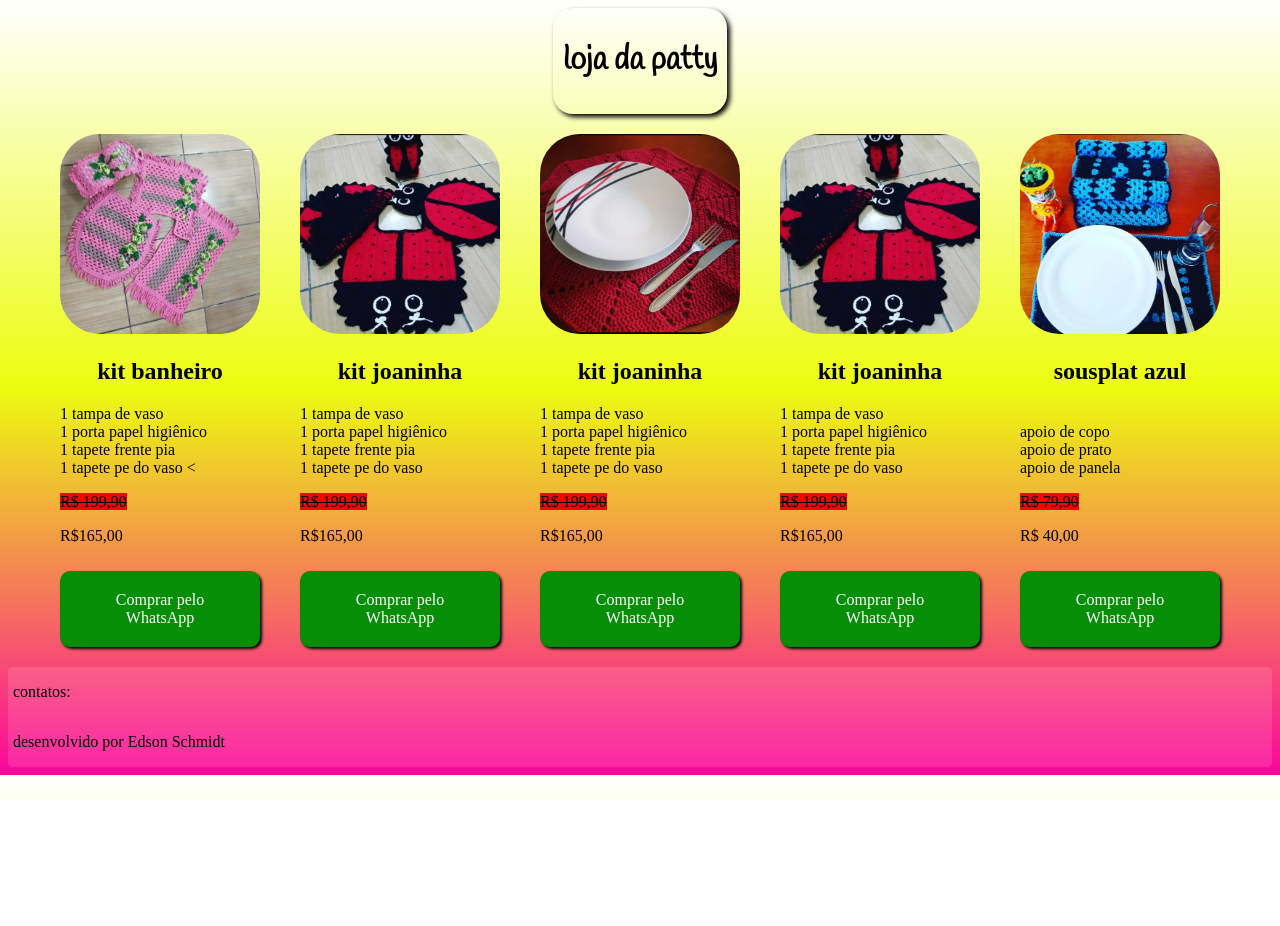
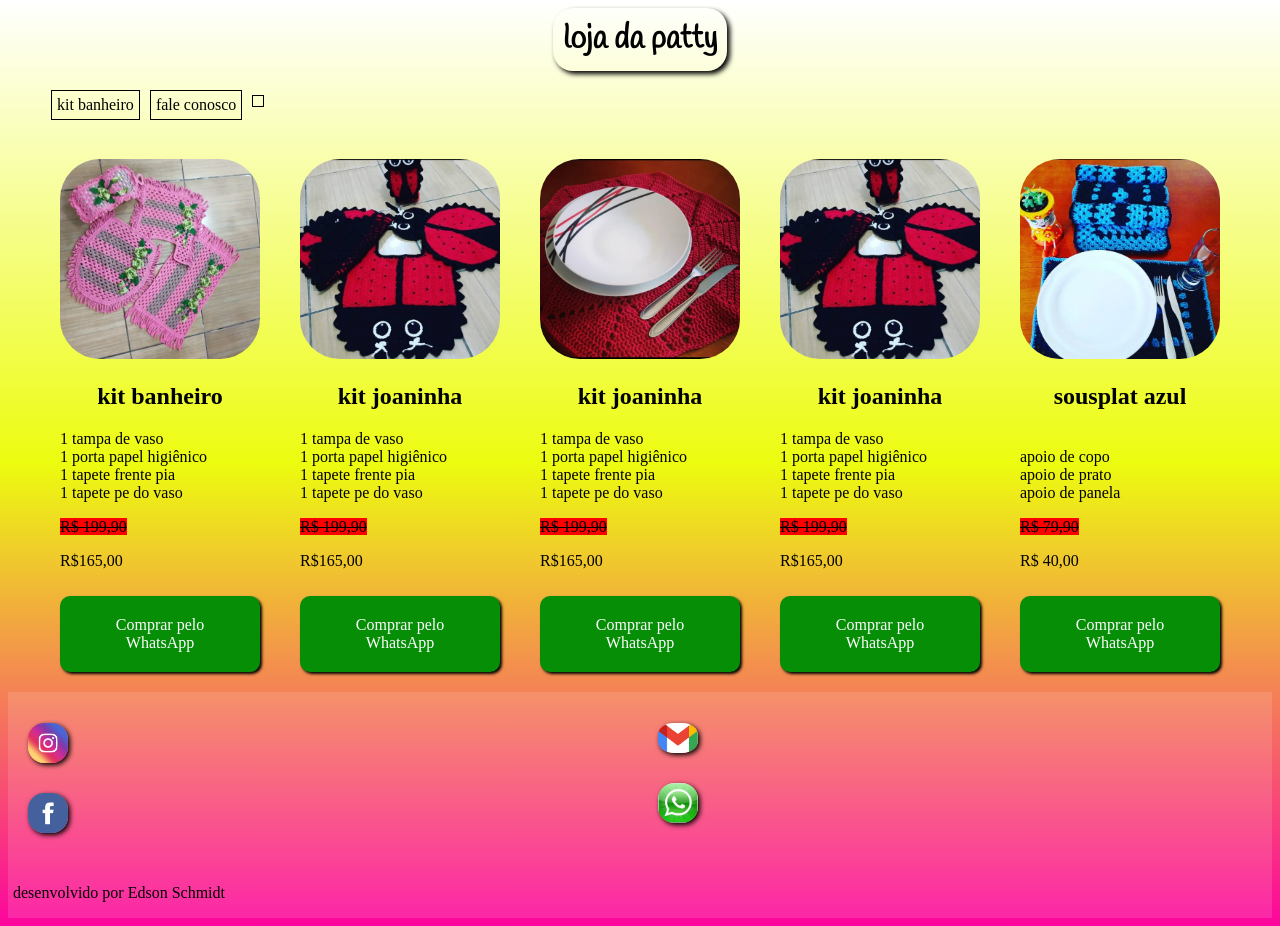
Before and after one commit to edsonschmidt95/lojapatty, a plain HTML site: page index.html in a window 1280 px wide. Before the commit the page ends 800 px from the top, so only its background shows below. Drawn offline with Linux system fonts and the light colour scheme.

Commit message:
atualização

```diff
--- /dev/null
+++ b/estilos/style.css
@@ -0,0 +1,116 @@
+@charset "utf-8";
+@import url('https://fonts.googleapis.com/css2?family=Handlee&display=swap');
+
+body{
+    background-image: linear-gradient(to top, rgb(252, 5, 157),rgba(236, 252, 11, 0.986), white);
+}
+header > h1{
+    text-align: center;
+    font-family: 'Handlee', cursive;
+    box-shadow: 3px 3px 5px black;
+    padding: 10px;
+    border-radius: 20px;
+    width: fit-content;
+    display: block;
+    margin: auto;
+    align-items: center;
+
+}
+header li{
+    border: 1px solid black;
+    padding: 5px;
+    margin: 3px;
+    display: inline-block;
+}
+
+
+
+main{
+    align-items: center;
+    display: flex;
+    justify-content: center;
+    flex-wrap: wrap;
+    margin:  auto;
+}
+
+
+.produto {
+    display: inline-block;
+    width: 200px;
+    margin: 20px;
+    text-align: center;
+
+
+}
+.descriçao{
+    text-align: justify;
+
+}
+.descriçao > h2{
+    text-align: center;
+}
+.descriçao > a{
+    text-align: center;
+}
+.produto:hover{
+    transform: scale(1.08);
+    border-radius: 30px;
+}
+
+.produto img {
+    max-width: 100%;
+    height: 200px;
+    width: 100%;
+    border-radius: 20%;
+
+}
+
+.btn-whatsapp {
+    display: inline-block;
+    background-color: #068f06;
+    color: white;
+    padding: 20px;
+    border-radius: 10px;
+    margin-top: 10px;
+    box-shadow: 2px 2px 3px black;
+
+}
+.btn-whatsapp:hover{
+
+    box-shadow: inset 2px 2px 3px black;
+}
+
+.produto >h2 >p{
+    text-align: right;
+}
+
+.contato img{
+    width: 40px;
+    margin: 5px;
+    border-radius: 40%;
+    box-shadow: 2px 2px 5px black;
+    box-sizing: border-box;
+}
+
+.contato {
+    display: flex;
+}
+
+.column {
+    flex: 1;
+    padding: 10px;
+}
+
+
+footer{
+    background-color: rgba(255, 250, 250, 0.123);
+    padding-left: 5px;
+    display: grid;
+    align-content: center;
+
+}
+footer > p,a{
+    text-decoration: none;
+    color:inherit;
+    border-radius: 50%;
+}
--- a/index.html
+++ b/index.html
@@ -5,123 +5,29 @@
 	<meta http-equiv="X-UA-Compatible" content="IE=edge">
 	<meta name="viewport" content="width=device-width, initial-scale=1.0">
 	<link rel="shortcut icon" href="croche.png" type="image/x-icon">
+	<link rel="stylesheet" href="estilos/style.css">
 	<title>artes da patty</title>
-
-<style>
-	@import url('https://fonts.googleapis.com/css2?family=Handlee&display=swap');
-		body{
-			background-image: linear-gradient(to top, rgb(252, 5, 157),rgba(236, 252, 11, 0.986), white);
-		}
-		header{
-			text-align: center;
-			font-family: 'Handlee', cursive;
-			box-shadow: 3px 3px 5px black;
-			padding: 10px;
-			border-radius: 20px;
-			width: fit-content;
-			display: block;
-			margin: auto;
-			align-items: center;
-
-		}
-
-
-		 .escondido{
-			display: none;
-		 }
-		 .contato:hover >.escondido{
-			display: block;
-		 }
-
-
-
-		main{
-			align-items: center;
-			display: flex;
-			justify-content: center;
-			flex-wrap: wrap;
-			margin:  auto;
-		}
-
-
-		.produto {
-			display: inline-block;
-			width: 200px;
-			margin: 20px;
-			text-align: center;
-
-
-		}
-		.descriçao{
-			text-align: justify;
-
-		}
-		.descriçao > h2{
-			text-align: center;
-		}
-		.descriçao > a{
-			text-align: center;
-		}
-		.produto:hover{
-			transform: scale(1.08);
-			border-radius: 30px;
-		}
-
-		.produto img {
-			max-width: 100%;
-			height: 200px;
-			width: 100%;
-			border-radius: 20%;
-
-		}
-
-		.btn-whatsapp {
-			display: inline-block;
-			background-color: #068f06;
-			color: white;
-			padding: 20px;
-			border-radius: 10px;
-			margin-top: 10px;
-			box-shadow: 2px 2px 3px black;
-
-		}
-		.btn-whatsapp:hover{
-
-			box-shadow: inset 2px 2px 3px black;
-		}
-
-		.produto >h2 >p{
-			text-align: right;
-		}
-		footer{
-			background-color: rgba(255, 250, 250, 0.123);
-			border-radius: 5px;
-			padding-left: 5px;
-			display: grid;
-			align-content: center;
-
-		}
-		footer > p,a{
-			text-decoration: none;
-			color:inherit;
-		}
-
-
-</style>
 </head>
 <body>
 	<header>
 	<h1>loja da patty</h1>
+	<nav>
+		<ul>
+			<li><a href="#banheiro">kit banheiro</a></li>
+			<li><a href="#contato">fale conosco</a></li>
+			<li><a href=""></a></li>
+		</ul>
+	</nav>
 
 	</header>
 
 	<main>
-		<div class="produto">
+		<div class="produto" id="banheiro">
 
 			<img src="kit banheiro.jpg">
 			<div class="descriçao">
 				<h2>kit banheiro </h2>
-				<p>1 tampa de vaso<br> 1 porta papel higiênico <br>1 tapete frente pia <br>1 tapete pe do vaso <</p>
+				<p>1 tampa de vaso<br> 1 porta papel higiênico <br>1 tapete frente pia <br>1 tapete pe do vaso </p>
 				<p ><del style="background-color: red;">R$ 199,90</del></p>
 				<p > R$165,00</ins></p>
 				<a href="https://wa.me/55051999067650?text=Olá! Gostaria de comprar o kit banheiro." class="btn-whatsapp" target="_blank">Comprar pelo WhatsApp</a>
@@ -171,12 +77,19 @@
 		</div>
 	</main>
 	<footer>
+		<div class="contato" id="contato">
+			<div class="column">
+				<p><a href="https://www.instagram.com/art_esdapatty/" target="_blank"><img src="imagens/logo-instagram.jpg" alt="logo insta"></a></p>
+				<p><a href="https://www.facebook.com/patty.schweig/" target="_blank"><img src="imagens/logo-facebook.jpg" alt="logo face"></a> </p>
+			</div>
+			<div class="column">
+				<p> <a href="https://dinho.a.schmidt@hotmail.com" target="_blank"><img src="imagens/logo-email.png" alt="logo e-mail"></a> </p>
+				<p> <a href="https://wa.me/55051999067650" target="_blank"><img src="imagens/logo-wpp.png" alt="logo wpp"></a></p>
+			</div>
+		</div>
+		<p>desenvolvido por <a href="https://www.instagram.com/edinho_schmidt/" target="_blank">Edson Schmidt</a></p>
+	</footer>
 
-		<div class="contato"> <p>contatos:</p>
-			<div class="escondido"> <a href="https://www.instagram.com/art_esdapatty/" target="_blank">instagram</a> <br> <a href="https://www.facebook.com/patty.schweig/" target="_blank">facebook</a> <br> <a href="https://dinho.a.schmidt@hotmail.com" target="_blank">e-mail</a> <br> <a href="https://wa.me/55051999067650" target="_blank">WhatsApp</a></div>
-		</div>
-		<p >desenvolvido por <a href="https://www.instagram.com/edinho_schmidt/" target="_blank">Edson Schmidt</a></p>
-	</footer>
 
 
 </body>
```
Also changed, not shown: imagens/logo-email.png (added), imagens/logo-facebook.jpg (added), imagens/logo-instagram.jpg (added), imagens/logo-wpp.png (added).
